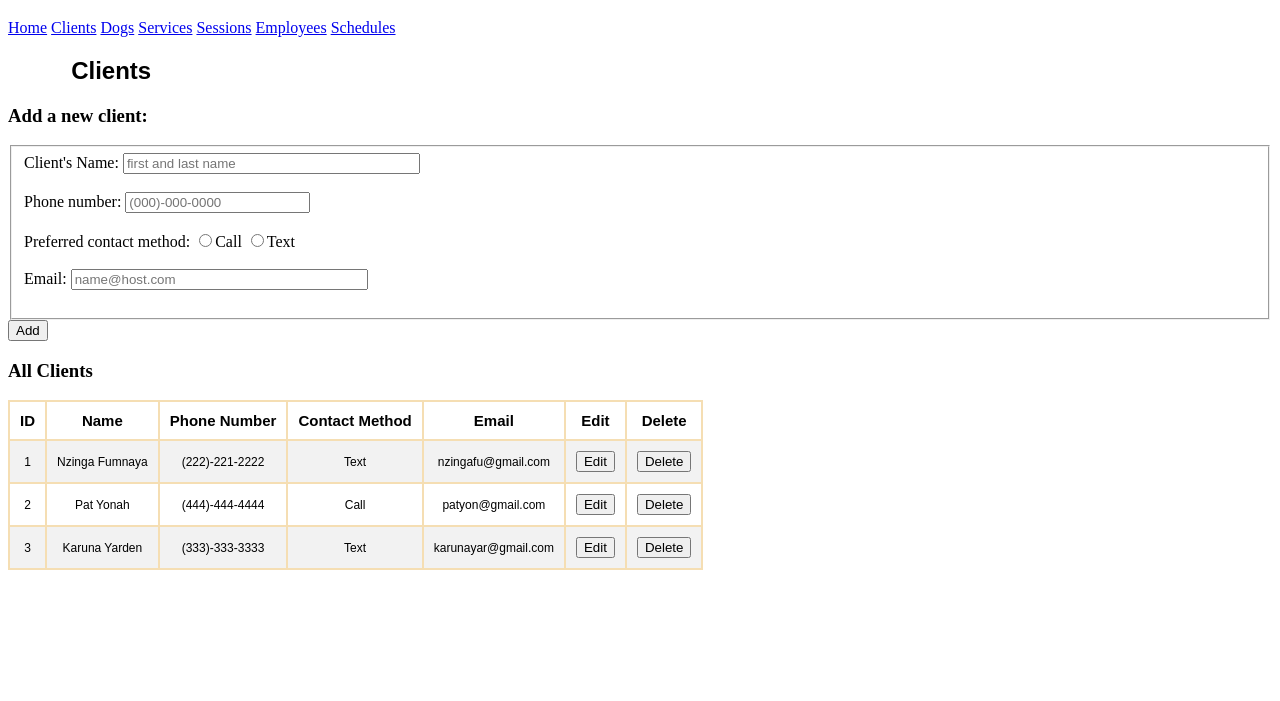
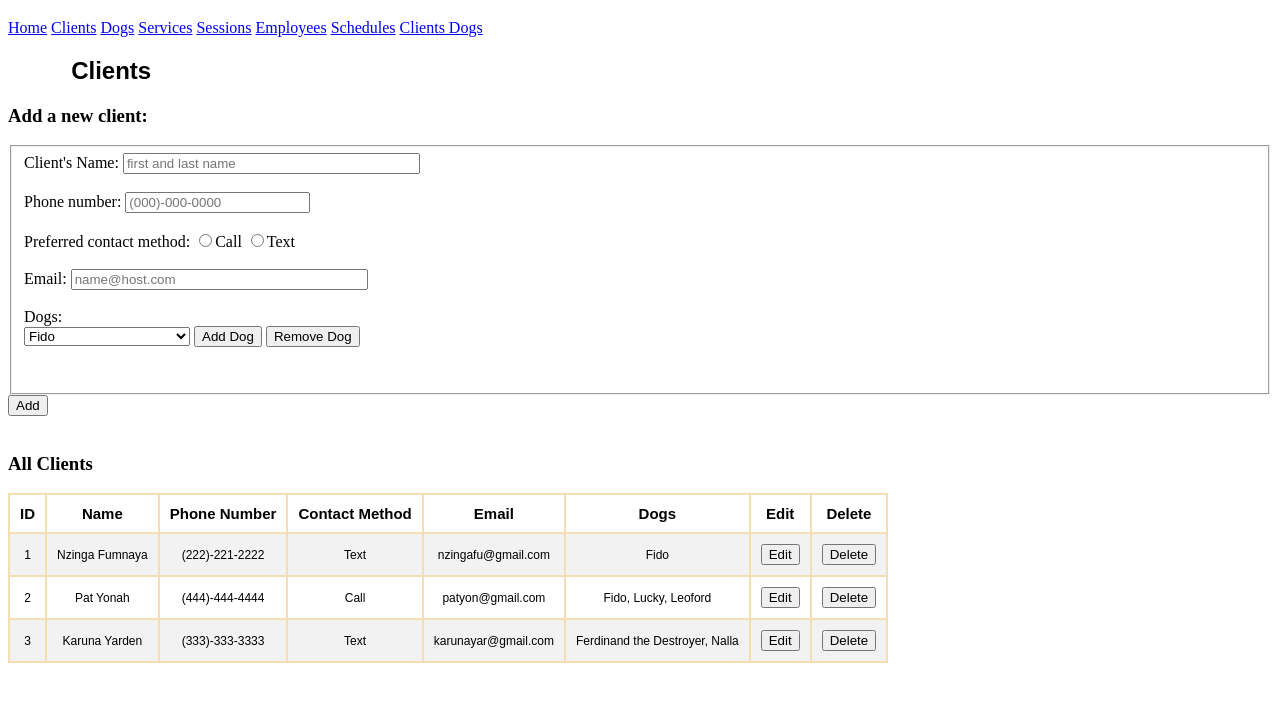
Before and after one commit to matamory/SnoopysSnazzyStyles, a plain HTML site: page clients.html in a window 1280 px wide. Shown: the part 61-762 px from the top of the page. Drawn offline with Linux system fonts and the light colour scheme.

Commit message:
This version has dogs within the Clients table

```diff
--- a/clients.html
+++ b/clients.html
@@ -24,6 +24,49 @@
             tr.parentNode.removeChild(tr);
         };
     };
+
+    let dogFields = 1
+    function addDog() {
+        dogFields++;
+        let dogs = document.getElementById("dogEntry");
+        let newSelect = document.createElement("div");
+        newSelect.innerHTML = '<select name="dog_id" id="dog_idSelect" required >\
+                        <option value="0">Fido</option>\
+                        <option value="1">Nalla</option>\
+                        <option value="2">Ferdinand the Destroyer</option>\
+                        <option value="3">Leoford</option>\
+                        <option value="4">Lucky</option>\
+                        </select>';
+        newSelect.id = "dog_id " + dogFields
+        newSelect.className = "dog_id"
+        dogs.appendChild(newSelect);
+    }
+
+    function removeDog() {
+        if (dogFields > 1){
+            let dogs = document.getElementById("dogEntry");
+            let oldSelect = document.getElementById("dog_id " + dogFields);
+
+            dogs.removeChild(oldSelect);
+
+            dogFields--;
+        }
+    }
+
+    function showEditForm() {
+        document.getElementById('editClientForm').style.display='none';
+        document.getElementById('editClientForm').style.display='block';
+    }
+
+    function populateEditForm(name, phone, contact, email, dogs) {
+        document.getElementById('editClientName').value = name;
+        document.getElementById('editClientPhone').value = phone;
+        document.getElementById('editClientContact').value = contact;
+        document.getElementById('editClientEmail').value = email;
+        document.getElementById('editClientDogs').value = dogs;
+        showEditForm('editClientForm');
+    }
+
     </script>
 </head>
 
@@ -39,6 +82,7 @@
         <a href="sessions.html">Sessions</a>
         <a href="employees.html">Employees</a>
         <a href="schedules.html">Schedules</a>
+        <a href="clientsDogs.html">Clients Dogs</a>
     </nav>
     <main>
         <section>
@@ -53,11 +97,20 @@
                         <input type="radio" id="phone" name="contactMethod" value="call"><label for="call">Call</label>
                         <input type="radio" id="text" name="contactMethod" value="text"><label for="text">Text</label><br><br>
                     <label>Email:</label> <input type="email" name="eAddress" id="email" size="34" maxlength="120" required pattern="[^ @]+@[^ @]+.[a-z]+"placeholder="name@host.com" /><br><br>
-
+                    <div id="dogEntry"> <label for="dog_id">Dogs: </label> <div id="dog_id" class = "dog_id">
+                        <select name="dog_id" id="dog_idSelect" required >
+                            <option value="0">Fido</option>
+                            <option value="1">Nalla</option>
+                            <option value="2">Ferdinand the Destroyer</option>
+                            <option value="3">Leoford</option>
+                            <option value="4">Lucky</option>
+                        </select> <button type="button" onclick="addDog()">Add Dog</button> <button type="button" onclick="removeDog()">Remove Dog</button> </div></div>
+                        <br><br>
                 </fieldset>
                 <button type="submit">Add</button>
                 </form>
             </article>
+            <br>
         </section>
         <section>
             <h3> All Clients</h3>
@@ -68,6 +121,7 @@
                     <th>Phone Number</th>
                     <th>Contact Method</th>
                     <th>Email</th>
+                    <th>Dogs</th>
                     <th>Edit</th>
                     <th>Delete</th>
                 </tr>
@@ -77,7 +131,8 @@
                     <td>(222)-221-2222</td>
                     <td>Text</td>
                     <td>nzingafu@gmail.com</td>
-                    <td><button>Edit</button></td>
+                    <td>Fido</td>
+                    <td><button onclick="populateEditForm('Nzinga Fumnaya', '(222)-221-2222', 'Text', 'nzingafu@gmail.com', 'Fido' )">Edit</button></td>
                     <td><button type="button" class="clientDelete">Delete</button></td>
 
                 </tr>
@@ -87,7 +142,8 @@
                     <td>(444)-444-4444</td>
                     <td>Call</td>
                     <td>patyon@gmail.com</td>
-                    <td><button>Edit</button></td>
+                    <td>Fido, Lucky, Leoford</td>
+                    <td><button onclick="populateEditForm('Pat Yonah', '(444)-444-4444', 'Call', 'patyon@gmail.com', 'Fido, Lucky, Leoford' )">Edit</button></td>
                     <td><button type="button" class="clientDelete">Delete</button></td>
 
                 </tr>
@@ -97,12 +153,27 @@
                     <td>(333)-333-3333</td>
                     <td>Text</td>
                     <td>karunayar@gmail.com</td>
-                    <td><button>Edit</button></td>
+                    <td>Ferdinand the Destroyer, Nalla</td>
+                    <td><button onclick="populateEditForm('Karuna Yarden', '(333)-333-3333', 'Text', 'karunayar@gmail.com', 'Ferdinand the Destroyer, Nalla' )">Edit</button></td>
                     <td><button type="button" class="clientDelete">Delete</button></td>
                 </tr>
             </table>
+
+            <br>
+            <div id="editClientForm" style="display: none;">
+                <h3>Edit Client Information</h3>
+                <form >
+                    <label>Name:</label> <input type="text" id="editClientName"><br><br>
+                    <label>Phone number:</label> <input type="text" id="editClientPhone"><br><br>
+                    <label>Preferred Contact Method:</label> <input type="text" id="editClientContact"><br><br>
+                    <label>Email:</label> <input type="text" id="editClientEmail"><br><br>
+                    <label>Dogs:</label> <input type="text" id="editClientDogs"><br><br>
+                    <br>
+                    <button type="button" class="UpdateInfo">Update</button>
+                </form>
+                <br><br>
+            </div>
         </section>
-
     </main>
 
 </body>
```
